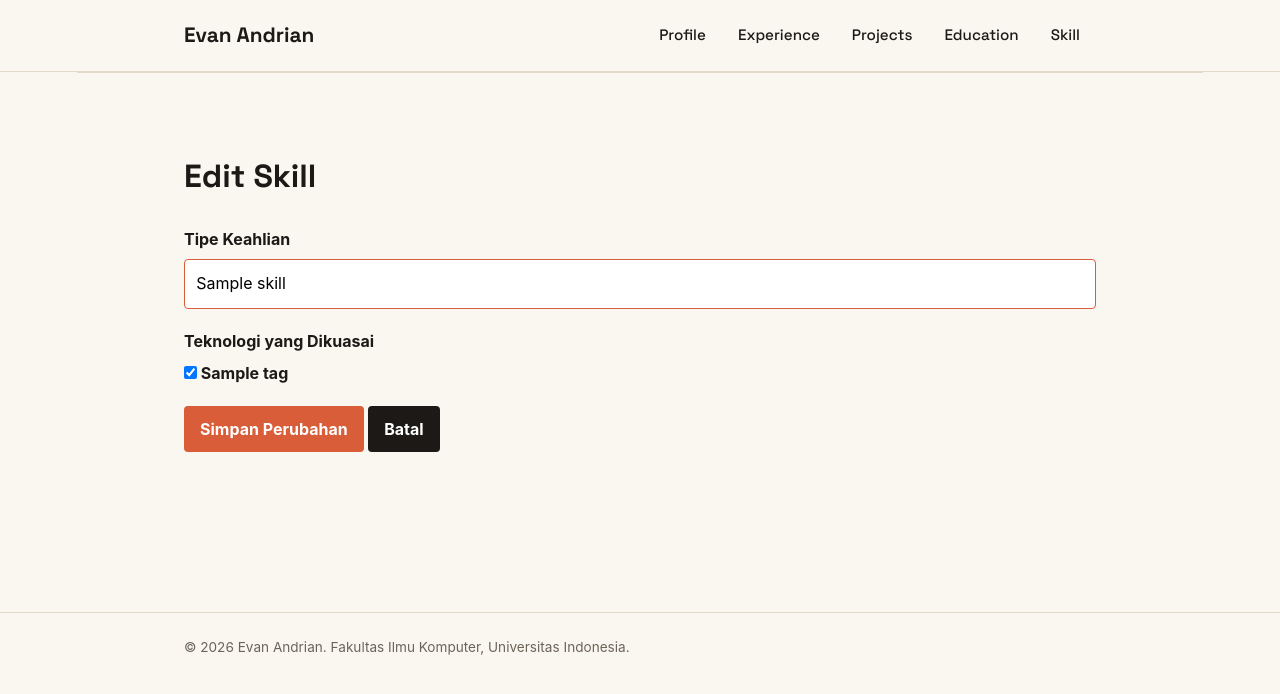
After one commit to TramplingArgumentt/myportofolio, a Django app: page /skill/00000000-0000-0000-0000-000000000001/edit/ in a window 1280 px wide. The commit adds this page. Shown: the top 694 px of the page. Run offline with Django 5.2, Linux system fonts and the light colour scheme; tables that the repository leaves empty hold one stand-in row (values such as "Sample post").

Commit message:
feat: add edit data

```diff
--- a/main/urls.py
+++ b/main/urls.py
@@ -1,6 +1,6 @@
 from django.urls import path
 
-from main.views import show_main, show_experience, show_projects, show_education, show_skill, create_project, get_projects_json, delete_project, create_experience, get_experience_json, delete_experience, create_education, get_education_json, delete_education, create_skill, get_skill_json, delete_skill
+from main.views import show_main, show_experience, show_projects, show_education, show_skill, create_project, get_projects_json, delete_project, create_experience, get_experience_json, delete_experience, create_education, get_education_json, delete_education, create_skill, get_skill_json, delete_skill, edit_project, edit_experience, edit_education, edit_skill
 
 app_name = "main"
 
@@ -14,16 +14,20 @@ urlpatterns = [
     path("projects/add/", create_project, name="create_project"),
     path("api/projects/", get_projects_json, name="get_projects_json"),
     path("projects/<uuid:project_id>/delete/", delete_project, name="delete_project"),
+    path("projects/<uuid:project_id>/edit/", edit_project, name="edit_project"),
 
     path("experience/add/", create_experience, name="create_experience"),
     path("api/experience/", get_experience_json, name="get_experience_json"),
     path("experience/<uuid:experience_id>/delete/", delete_experience, name="delete_experience"),
+    path("experience/<uuid:experience_id>/edit/", edit_experience, name="edit_experience"),
 
     path("education/add/", create_education, name="create_education"),
     path("api/education/", get_education_json, name="get_education_json"),
     path("education/<uuid:education_id>/delete/", delete_education, name="delete_education"),
+    path("education/<uuid:education_id>/edit/", edit_education, name="edit_education"),
 
     path("skill/add/", create_skill, name="create_skill"),
     path("api/skill/", get_skill_json, name="get_skill_json"),
     path("skill/<uuid:skill_id>/delete/", delete_skill, name="delete_skill"),
+    path("skill/<uuid:skill_id>/edit/", edit_skill, name="edit_skill"),
 ]
--- a/main/views.py
+++ b/main/views.py
@@ -217,3 +217,83 @@ def delete_skill(request, skill_id):
         return redirect("main:show_skill")
 
     return redirect("main:show_skill")
+
+def edit_project(request, project_id):
+    project = get_object_or_404(Project, pk=project_id)
+
+    if request.method == "POST":
+        form = ProjectForm(request.POST, instance=project)
+        if form.is_valid():
+            form.save()
+            messages.success(request, "Project berhasil diedit!")
+            return redirect('main:show_projects')
+    else:
+        form = ProjectForm(instance=project)
+
+    context = {
+        "name": "Evan Andrian",
+        "form": form,
+        "project": project,
+    }
+
+    return render(request, "edit_project.html", context)
+
+def edit_experience(request, experience_id):
+    experience = get_object_or_404(Experience, pk=experience_id)
+
+    if request.method == "POST":
+        form = ExperienceForm(request.POST, instance=experience)
+        if form.is_valid():
+            form.save()
+            messages.success(request, "Experience berhasil diedit!")
+            return redirect('main:show_experience')
+    else:
+        form = ExperienceForm(instance=experience)
+
+    context = {
+        "name": "Evan Andrian",
+        "form": form,
+        "experience": experience,
+    }
+
+    return render(request, "edit_experience.html", context)
+
+def edit_education(request, education_id):
+    education = get_object_or_404(Education, pk=education_id)
+
+    if request.method == "POST":
+        form = EducationForm(request.POST, instance=education)
+        if form.is_valid():
+            form.save()
+            messages.success(request, "Education berhasil diedit!")
+            return redirect('main:show_education')
+    else:
+        form = EducationForm(instance=education)
+
+    context = {
+        "name": "Evan Andrian",
+        "form": form,
+        "education": education,
+    }
+
+    return render(request, "edit_education.html", context)
+
+def edit_skill(request, skill_id):
+    skill = get_object_or_404(Skill, pk=skill_id)
+
+    if request.method == "POST":
+        form = SkillForm(request.POST, instance=skill)
+        if form.is_valid():
+            form.save()
+            messages.success(request, "Skill berhasil diedit!")
+            return redirect('main:show_skill')
+    else:
+        form = SkillForm(instance=skill)
+
+    context = {
+        "name": "Evan Andrian",
+        "form": form,
+        "skill": skill,
+    }
+
+    return render(request, "edit_skill.html", context)
--- a/templates/components/experience_delete_modal.html
+++ b/templates/components/experience_delete_modal.html
@@ -4,7 +4,7 @@
             popovertarget="delete-experience-{{ experience.id }}"
             aria-label="Hapus {{ experience.name }}"
             title="Hapus experience">
-        Hapus Pengalaman
+        Hapus Experience
     </button>
 </div>
 <div id="delete-experience-{{ experience.id }}"
@@ -24,7 +24,7 @@
                 popovertarget="delete-experience-{{ experience.id }}"
                 popovertargetaction="hide"
                 aria-label="Tutup konfirmasi hapus">×</button>
-        <h2 id="delete-experience-title-{{ experience.id }}">Hapus Pengalaman?</h2>
+        <h2 id="delete-experience-title-{{ experience.id }}">Hapus Experience?</h2>
         <p>
             Apakah Anda yakin ingin menghapus
             <strong>{{ experience.name }}</strong>?
--- /dev/null
+++ b/templates/edit_skill.html
@@ -0,0 +1,30 @@
+{% extends "base.html" %}
+{% load static %}
+{% block meta %}
+    <title>Edit Skill - {{ name }}</title>
+{% endblock meta %}
+{% block content %}
+    <main>
+        <section class="experience-section">
+            <div class="container">
+                <h1>Edit Skill</h1>
+                <form method="post"
+                    action="{% url 'main:edit_skill' skill_id=skill.id %}"
+                    class="project-form">
+                    {% csrf_token %}
+                    {% for field in form %}
+                        <div class="form-group">
+                            <label for="{{ field.id_for_label }}">{{ field.label }}</label>
+                            {{ field }}
+                            {% for error in field.errors %}
+                                <p class="form-error">{{ error }}</p>
+                            {% endfor %}
+                        </div>
+                    {% endfor %}
+                    <button type="submit" class="button">Simpan Perubahan</button>
+                    <a href="{% url 'main:show_skill' %}" class="button button-secondary">Batal</a>
+                </form>
+            </div>
+        </section>
+    </main>
+{% endblock content %}
--- a/templates/education.html
+++ b/templates/education.html
@@ -35,6 +35,12 @@
                         <span class="education-year">{{ education.year_range }}
                             <div class="project-card-actions">
                                 <div class="project-actions">
+                                    <a href="{% url 'main:edit_education' education_id=education.id %}"
+                                        class="button"
+                                        target="_blank"
+                                        rel="noopener noreferrer">
+                                        Edit Education
+                                    </a>
                                     {% include "components/education_delete_modal.html" with education=education %}
                                 </div>
                             </div>
--- a/templates/experience.html
+++ b/templates/experience.html
@@ -54,6 +54,12 @@
                             {% endif %}
                             <div class="project-card-actions">
                                 <div class="project-actions">
+                                    <a href="{% url 'main:edit_experience' experience_id=experience.id %}"
+                                        class="button"
+                                        target="_blank"
+                                        rel="noopener noreferrer">
+                                        Edit Experience
+                                    </a>
                                     {% include "components/experience_delete_modal.html" with experience=experience %}
                                 </div>
                             </div>
--- a/templates/project.html
+++ b/templates/project.html
@@ -62,6 +62,12 @@
                                             Lihat Proyek
                                         </a>
                                     {% endif %}
+                                        <a href="{% url 'main:edit_project' project_id=project.id %}"
+                                           class="button"
+                                           target="_blank"
+                                           rel="noopener noreferrer">
+                                            Edit Proyek
+                                        </a>
                                     {% include "components/project_delete_modal.html" with project=project %}
                                 </div>
                             </div>
--- a/templates/skill.html
+++ b/templates/skill.html
@@ -40,6 +40,12 @@
                         </div>
                         <div class="project-card-actions">
                             <div class="project-actions">
+                                <a href="{% url 'main:edit_skill' skill_id=skill.id %}"
+                                    class="button"
+                                    target="_blank"
+                                    rel="noopener noreferrer">
+                                    Edit Skill
+                                </a>
                                 {% include "components/skill_delete_modal.html" with skill=skill %}
                             </div>
                         </div>
```
Also changed, not shown: templates/edit_education.html (added, +30 -0 lines), templates/edit_experience.html (added, +30 -0 lines), templates/edit_project.html (added, +30 -0 lines).
